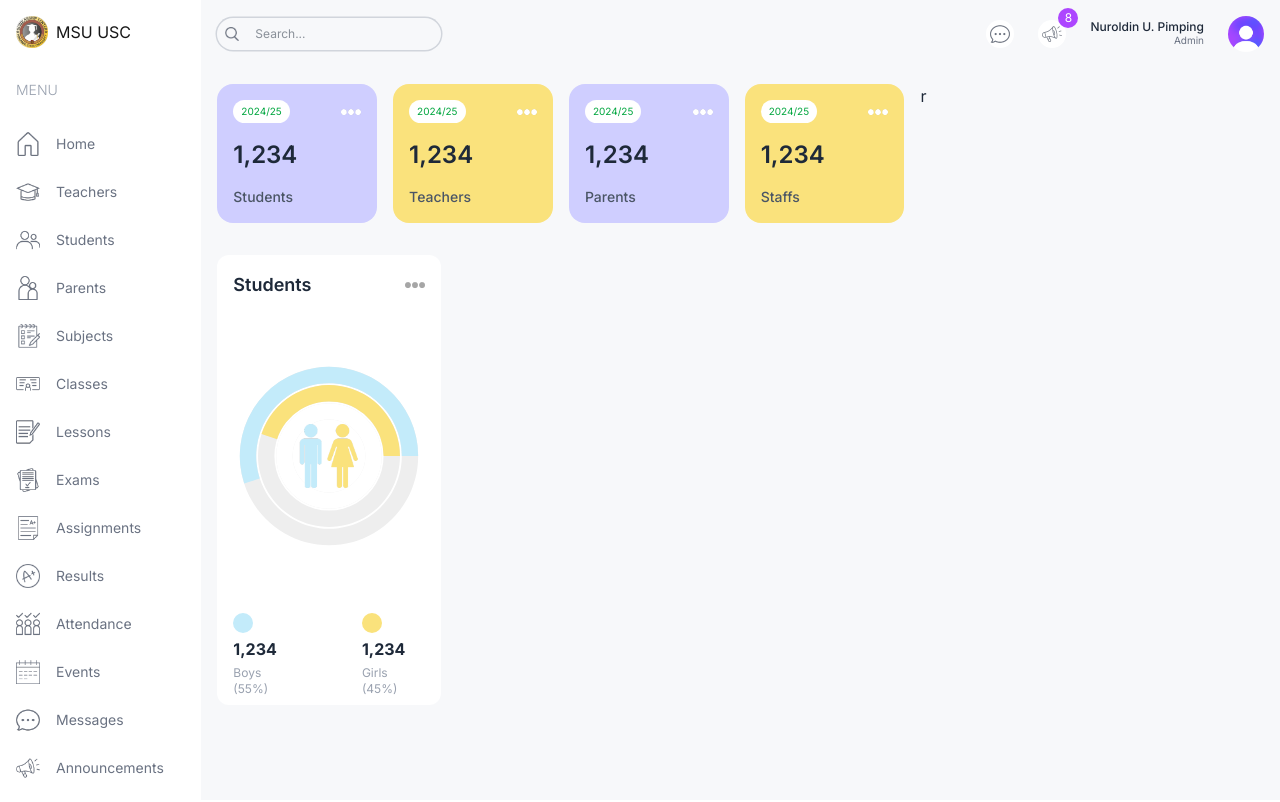
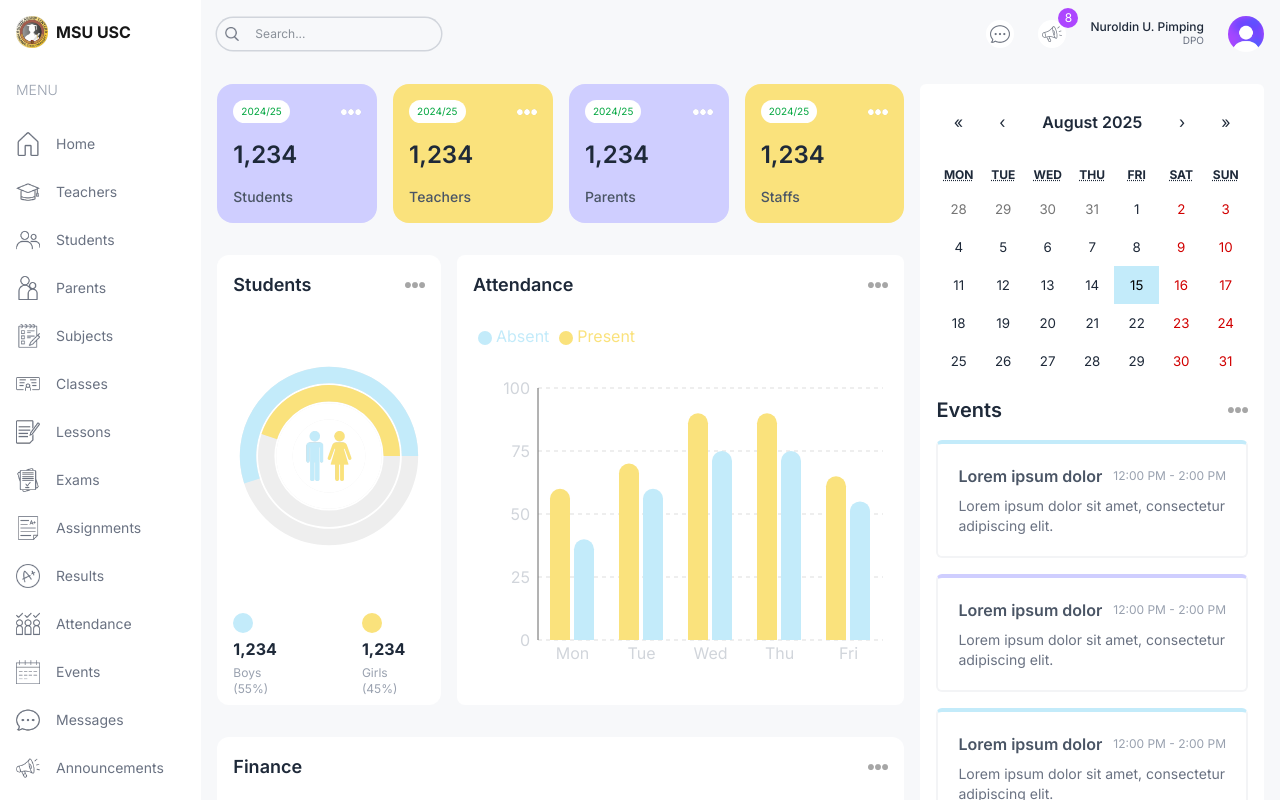
Before and after one commit to nuroldin/usc-sys, a Next.js app: page /admin in a window 1280 px wide. Shown: the top 802 px of the page. Built offline with nearby package versions, Linux system fonts and the light colour scheme.

Commit message:
feat: add AttendanceChart, FinanceChart, EventCalendar, and Announcements components; update AdminPage layout

```diff
--- a/package.json
+++ b/package.json
@@ -11,6 +11,7 @@
 	"dependencies": {
 		"next": "^15.5.3",
 		"react": "^19.1.1",
+		"react-calendar": "^6.0.0",
 		"react-dom": "^19.1.1",
 		"recharts": "^3.2.0"
 	},
--- a/src/app/(dashboard)/admin/page.tsx
+++ b/src/app/(dashboard)/admin/page.tsx
@@ -1,4 +1,8 @@
+import Announcements from "@/components/Announcements";
+import AttendanceChart from "@/components/AttendanceChart";
 import CountChart from "@/components/CountChart";
+import EventCalendar from "@/components/EventCalendar";
+import FinanceChart from "@/components/FinanceChart";
 import UserCard from "@/components/UserCard";
 
 const AdminPage = () => {
@@ -20,13 +24,20 @@
 						<CountChart />
 					</div>
 					{/* ATTENDANCE CHART */}
-					<div className="w-full lg:w-2/3 h-[450px]"></div>
+					<div className="w-full lg:w-2/3 h-[450px]">
+						<AttendanceChart />
+					</div>
 				</div>
 				{/* BOTTOM CHART */}
-				<div className="a"></div>
+				<div className="w-full h-[500px]">
+					<FinanceChart />
+				</div>
 			</div>
 			{/* RIGHT */}
-			<div className="w-full lg:w-1/3">r</div>
+			<div className="w-full lg:w-1/3 flex flex-col gap-8">
+				<EventCalendar />
+				<Announcements />
+			</div>
 		</div>
 	);
 };
--- a/src/app/(dashboard)/layout.tsx
+++ b/src/app/(dashboard)/layout.tsx
@@ -17,7 +17,7 @@
 					className="flex items-center justify-center lg:justify-start gap-2"
 				>
 					<Image src="/logo.png" alt="logo" width={32} height={32} />
-					<span className="hidden lg:block">MSU USC</span>
+					<span className="hidden lg:block font-bold">MSU USC</span>
 				</Link>
 				<Menu />
 			</div>
--- a/src/app/globals.css
+++ b/src/app/globals.css
@@ -1,4 +1,19 @@
 @import "tailwindcss";
+
+.react-calendar {
+	width: 100% !important;
+	border: none !important;
+	font-family: "Inter", sans-serif !important;
+}
+
+.react-calendar__navigation__label__labelText {
+	font-weight: 600;
+}
+
+.react-calendar__tile--active {
+	background-color: #c3ebfa !important;
+	color: black !important;
+}
 
 :root {
 	--background: #ffffff;
--- /dev/null
+++ b/src/components/Announcements.tsx
@@ -0,0 +1,52 @@
+import React from "react";
+
+const Announcements = () => {
+	return (
+		<div className="bg-white p-4 rounded-md">
+			<div className="flex items-center justify-between">
+				<h1 className="text-xl font-semibold">Announcements</h1>
+				<span className="text-xs text-gray-400">View All</span>
+			</div>
+			<div className="flex-flex-col gap-4 mt-4">
+				<div className="bg-lamaSkyLight rounded-md p-4">
+					<div className="flex items-center justify-between">
+						<h2 className="font-medium">Lorem ipsum dolor sit.</h2>
+						<span className="text-xs text-gray-400 bg-white rounded-md px-1 py-1">
+							2025-01-01
+						</span>
+					</div>
+					<p className="text-sm text-gray-400 mt-1">
+						Lorem ipsum dolor sit, amet consectetur adipisicing elit. Quae neque
+						corporis excepturi?
+					</p>
+				</div>
+				<div className="bg-lamaPurpleLight rounded-md p-4">
+					<div className="flex items-center justify-between">
+						<h2 className="font-medium">Lorem ipsum dolor sit.</h2>
+						<span className="text-xs text-gray-400 bg-white rounded-md px-1 py-1">
+							2025-01-01
+						</span>
+					</div>
+					<p className="text-sm text-gray-400 mt-1">
+						Lorem ipsum dolor sit, amet consectetur adipisicing elit. Quae neque
+						corporis excepturi?
+					</p>
+				</div>
+				<div className="bg-lamaYellowLight rounded-md p-4">
+					<div className="flex items-center justify-between">
+						<h2 className="font-medium">Lorem ipsum dolor sit.</h2>
+						<span className="text-xs text-gray-400 bg-white rounded-md px-1 py-1">
+							2025-01-01
+						</span>
+					</div>
+					<p className="text-sm text-gray-400 mt-1">
+						Lorem ipsum dolor sit, amet consectetur adipisicing elit. Quae neque
+						corporis excepturi?
+					</p>
+				</div>
+			</div>
+		</div>
+	);
+};
+
+export default Announcements;
--- /dev/null
+++ b/src/components/AttendanceChart.tsx
@@ -0,0 +1,87 @@
+"use client";
+import Image from "next/image";
+import {
+	BarChart,
+	Bar,
+	Rectangle,
+	XAxis,
+	YAxis,
+	CartesianGrid,
+	Tooltip,
+	Legend,
+	ResponsiveContainer,
+} from "recharts";
+
+const data = [
+	{
+		name: "Mon",
+		Present: 60,
+		Absent: 40,
+	},
+	{
+		name: "Tue",
+		Present: 70,
+		Absent: 60,
+	},
+	{
+		name: "Wed",
+		Present: 90,
+		Absent: 75,
+	},
+	{
+		name: "Thu",
+		Present: 90,
+		Absent: 75,
+	},
+	{
+		name: "Fri",
+		Present: 65,
+		Absent: 55,
+	},
+];
+const AttendanceChart = () => {
+	return (
+		<div className="bg-white rounded-lg p-4 h-full">
+			<div className="flex justify-between items-center">
+				<h1 className="text-lg font-semibold">Attendance</h1>
+				<Image src="/moreDark.png" alt="" width={20} height={20} />
+			</div>
+			<ResponsiveContainer width="100%" height="90%">
+				<BarChart width={500} height={300} data={data} barSize={20}>
+					<CartesianGrid strokeDasharray="4 4" vertical={false} stroke="#ddd" />
+					<XAxis
+						dataKey="name"
+						axisLine={false}
+						tick={{ fill: "#d1d5db" }}
+						tickLine={false}
+					/>
+					<YAxis tick={{ fill: "#d1d5db" }} tickLine={false} />
+					<Tooltip
+						contentStyle={{ borderRadius: "10px", borderColor: "lightgray" }}
+					/>
+					<Legend
+						align="left"
+						verticalAlign="top"
+						wrapperStyle={{ paddingTop: "20px", paddingBottom: "40px" }}
+					/>
+					<Bar
+						dataKey="Present"
+						fill="#FAE27C"
+						activeBar={<Rectangle fill="pink" stroke="blue" />}
+						legendType="circle"
+						radius={[10, 10, 0, 0]}
+					/>
+					<Bar
+						dataKey="Absent"
+						fill="#C3EBFA"
+						activeBar={<Rectangle fill="gold" stroke="purple" />}
+						legendType="circle"
+						radius={[10, 10, 0, 0]}
+					/>
+				</BarChart>
+			</ResponsiveContainer>
+		</div>
+	);
+};
+
+export default AttendanceChart;
--- a/src/components/CountChart.tsx
+++ b/src/components/CountChart.tsx
@@ -50,8 +50,8 @@
 				<Image
 					src="/maleFemale.png"
 					alt="maleFemale"
-					width={64}
-					height={64}
+					width={50}
+					height={50}
 					className="absolute top-1/2 left-1/2 -translate-x-1/2 -translate-y-1/2"
 				/>
 			</div>
--- /dev/null
+++ b/src/components/EventCalendar.tsx
@@ -0,0 +1,60 @@
+"use client";
+import Image from "next/image";
+import React, { useState } from "react";
+import Calendar from "react-calendar";
+import "react-calendar/dist/Calendar.css";
+
+type ValuePiece = Date | null;
+
+type Value = ValuePiece | [ValuePiece, ValuePiece];
+
+// TEMPORARY
+const events = [
+	{
+		id: 1,
+		title: "Lorem ipsum dolor",
+		time: "12:00 PM - 2:00 PM",
+		description: "Lorem ipsum dolor sit amet, consectetur adipiscing elit.",
+	},
+	{
+		id: 2,
+		title: "Lorem ipsum dolor",
+		time: "12:00 PM - 2:00 PM",
+		description: "Lorem ipsum dolor sit amet, consectetur adipiscing elit.",
+	},
+	{
+		id: 3,
+		title: "Lorem ipsum dolor",
+		time: "12:00 PM - 2:00 PM",
+		description: "Lorem ipsum dolor sit amet, consectetur adipiscing elit.",
+	},
+];
+
+const EventCalendar = () => {
+	const [value, onChange] = useState<Value>(new Date());
+	return (
+		<div className="bg-white p-4 rounded-md">
+			<Calendar onChange={onChange} value={value} />
+			<div className="flex items-center justify-between">
+				<h1 className="text-xl font-semibold my-4">Events</h1>
+				<Image src="/moreDark.png" alt="" width={20} height={20} />
+			</div>
+			<div className="flex flex-col gap-4">
+				{events.map((event) => (
+					<div
+						className="p-5 rounded-md border-2 border-gray-100 border-t-4 odd:border-t-lamaSky even:border-t-lamaPurple"
+						key={event.id}
+					>
+						<div className="flex items-center justify-between">
+							<h1 className="font-semibold text-gray-600">{event.title}</h1>
+							<span className="text-gray-400 text-xs">{event.time}</span>
+						</div>
+						<p className="mt-2 text-gray-500 text-sm">{event.description}</p>
+					</div>
+				))}
+			</div>
+		</div>
+	);
+};
+
+export default EventCalendar;
--- /dev/null
+++ b/src/components/FinanceChart.tsx
@@ -0,0 +1,129 @@
+"use client";
+import Image from "next/image";
+import {
+	LineChart,
+	Line,
+	XAxis,
+	YAxis,
+	CartesianGrid,
+	Tooltip,
+	Legend,
+	ResponsiveContainer,
+} from "recharts";
+
+const data = [
+	{
+		name: "Jan",
+		Income: 1000,
+		Expense: 3100,
+	},
+	{
+		name: "Feb",
+		Income: 4000,
+		Expense: 2300,
+	},
+	{
+		name: "Mar",
+		Income: 2000,
+		Expense: 200,
+	},
+	{
+		name: "Apr",
+		Income: 3000,
+		Expense: 2300,
+	},
+	{
+		name: "May",
+		Income: 2500,
+		Expense: 2900,
+	},
+	{
+		name: "Jun",
+		Income: 3100,
+		Expense: 3700,
+	},
+	{
+		name: "Jul",
+		Income: 1700,
+		Expense: 1900,
+	},
+	{
+		name: "Aug",
+		Income: 1100,
+		Expense: 1300,
+	},
+	{
+		name: "Sep",
+		Income: 700,
+		Expense: 1100,
+	},
+	{
+		name: "Oct",
+		Income: 1700,
+		Expense: 1900,
+	},
+	{
+		name: "Nov",
+		Income: 1300,
+		Expense: 1700,
+	},
+	{
+		name: "Dec",
+		Income: 800,
+		Expense: 1600,
+	},
+];
+const FinanceChart = () => {
+	return (
+		<div className="bg-white rounded-xl w-full h-full p-4">
+			{/* TITLE */}
+			<div className="flex justify-between items-center">
+				<h1 className="text-lg font-semibold">Finance</h1>
+				<Image src="/moreDark.png" alt="" width={20} height={20} />
+			</div>
+			<ResponsiveContainer width="100%" height="90%">
+				<LineChart
+					width={500}
+					height={300}
+					data={data}
+					margin={{ top: 5, right: 30, left: 20, bottom: 5 }}
+				>
+					<CartesianGrid strokeDasharray="3 3" stroke="#ddd" />
+					<XAxis
+						dataKey="name"
+						axisLine={false}
+						tick={{ fill: "#d1d5db" }}
+						tickLine={false}
+						tickMargin={10}
+					/>
+					<YAxis
+						axisLine={false}
+						tick={{ fill: "#d1d5db" }}
+						tickLine={false}
+						tickMargin={20}
+					/>
+					<Tooltip />
+					<Legend
+						align="center"
+						verticalAlign="top"
+						wrapperStyle={{ paddingTop: "10px", paddingBottom: "30px" }}
+					/>
+					<Line
+						type="monotone"
+						dataKey="Income"
+						stroke="#C3EBFA"
+						strokeWidth={4}
+					/>
+					<Line
+						type="monotone"
+						dataKey="Expense"
+						stroke="#CFCEFF"
+						strokeWidth={4}
+					/>
+				</LineChart>
+			</ResponsiveContainer>
+		</div>
+	);
+};
+
+export default FinanceChart;
--- a/src/components/Navbar.tsx
+++ b/src/components/Navbar.tsx
@@ -36,7 +36,7 @@
 					<span className="text-xs leading-3 font-medium">
 						Nuroldin U. Pimping
 					</span>
-					<span className="text-[10px] text-gray-500 text-right">Admin</span>
+					<span className="text-[10px] text-gray-500 text-right">DPO</span>
 				</div>
 				<Image
 					src="/avatar.png"
```
Also changed, not shown: 1 other file (tests, documents, lock files or other folders).
